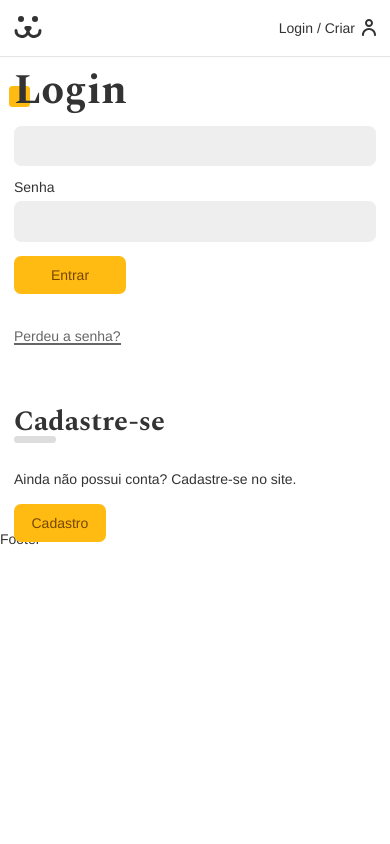
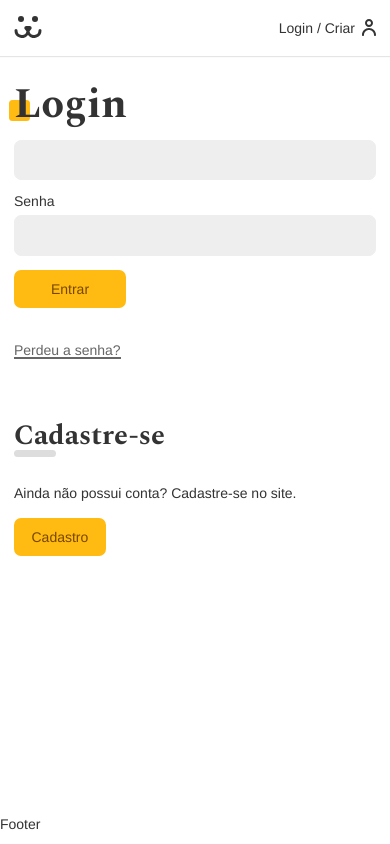
Before and after one commit to CaioVinicius7/dogs, a React (Vite) app: page /login in a window 390 px wide. Built offline with nearby package versions, Linux system fonts and the light colour scheme; no server answers.

Commit message:
feat: :lipstick: Estilização do layout de login

```diff
--- /dev/null
+++ b/src/components/Footer.module.css
@@ -0,0 +1,3 @@
+.footer {
+  height: 2rem;
+}
--- a/src/components/Footer.tsx
+++ b/src/components/Footer.tsx
@@ -1,3 +1,5 @@
+import styles from "./Footer.module.css";
+
 export function Footer() {
-  return <footer>Footer</footer>;
+  return <footer className={styles.footer}>Footer</footer>;
 }
--- /dev/null
+++ b/src/layouts/LoginLayout.module.css
@@ -0,0 +1,35 @@
+.container {
+  min-height: calc(100vh - 4rem - 2rem); /* 100vh - header - footer */
+
+  display: grid;
+  grid-template-columns: repeat(2, 1fr);
+  gap: 2rem;
+}
+
+.container::before {
+  content: "";
+
+  background: url("../assets/login.jpg") no-repeat center center;
+  background-size: cover;
+
+  display: block;
+}
+
+.content {
+  max-width: 30rem;
+  padding: 1rem;
+}
+
+@media (max-width: 40rem) {
+  .container {
+    grid-template-columns: 1fr;
+  }
+
+  .container::before {
+    display: none;
+  }
+
+  .content {
+    max-width: 100%;
+  }
+}
--- a/src/layouts/LoginLayout.tsx
+++ b/src/layouts/LoginLayout.tsx
@@ -2,6 +2,8 @@ import { useEffect } from "react";
 import { Outlet, useNavigate } from "react-router-dom";
 
 import { useAuthContext } from "../contexts/AuthContext";
+
+import styles from "./LoginLayout.module.css";
 
 export function LoginLayout() {
   const navigate = useNavigate();
@@ -14,8 +16,10 @@ export function LoginLayout() {
   }, [navigate, isAuthenticated]);
 
   return (
-    <div className="container">
-      <Outlet />
-    </div>
+    <main className={styles.container}>
+      <div className={styles.content}>
+        <Outlet />
+      </div>
+    </main>
   );
 }
```
